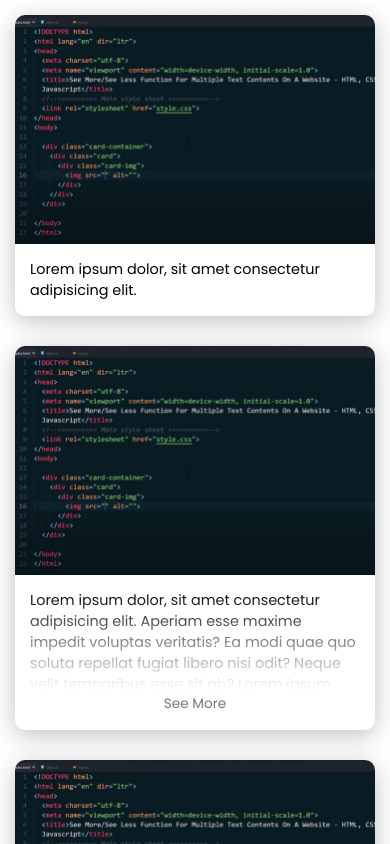
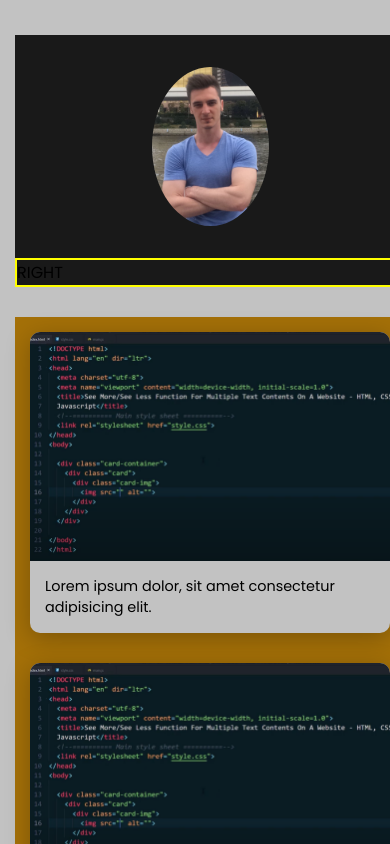
Before and after one commit to KirilKai/KirilKai.github.io, a plain HTML site: page index.html in a window 390 px wide. Shown: the top 844 px of the page. Drawn offline with Linux system fonts and the light colour scheme.

Commit message:
About me section added

```diff
--- a/index.html
+++ b/index.html
@@ -3,10 +3,23 @@
   <head>
     <meta charset="UTF-8" />
     <meta name="viewport" content="width=device-width, initial-scale=1.0" />
-    <title>Kiril's Portfolio</title>
+    <title>Kiril's Projects</title>
     <link rel="stylesheet" href="style.css" />
   </head>
   <body>
+    <div class="about-me-container">
+      <div class="about-me-left">
+        <figure class="img-container">
+          <img class="profile-pic" src="images/profilepic.jpg" alt="" />
+        </figure>
+      </div>
+      <div class="about-me-right">
+        <p>RIGHT</p>
+      </div>
+    </div>
+
+    <!--CARDS-->
+    <div class="card-section">
       <div class="card-container">
         <div class="card">
           <div class="card-img">
@@ -30,11 +43,11 @@
               repellat fugiat libero nisi odit? Neque velit temporibus esse sit
               ab? Lorem ipsum dolor, sit amet consectetur adipisicing elit.
               Aperiam esse maxime impedit voluptas veritatis? Ea modi quae quo
-            soluta repellat fugiat libero nisi odit? Neque velit temporibus esse
-            sit ab? Lorem ipsum dolor, sit amet consectetur adipisicing elit.
-            Aperiam esse maxime impedit voluptas veritatis? Ea modi quae quo
-            soluta repellat fugiat libero nisi odit? Neque velit temporibus esse
-            sit ab?
+              soluta repellat fugiat libero nisi odit? Neque velit temporibus
+              esse sit ab? Lorem ipsum dolor, sit amet consectetur adipisicing
+              elit. Aperiam esse maxime impedit voluptas veritatis? Ea modi quae
+              quo soluta repellat fugiat libero nisi odit? Neque velit
+              temporibus esse sit ab?
             </p>
             <span class="see-more-btn">See More </span>
           </div>
@@ -50,22 +63,23 @@
               repellat fugiat libero nisi odit? Neque velit temporibus esse sit
               ab? Lorem ipsum dolor, sit amet consectetur adipisicing elit.
               Aperiam esse maxime impedit voluptas veritatis? Ea modi quae quo
-            soluta repellat fugiat libero nisi odit? Neque velit temporibus esse
-            sit ab? Lorem ipsum dolor, sit amet consectetur adipisicing elit.
-            Aperiam esse maxime impedit voluptas veritatis? Ea modi quae quo
-            soluta repellat fugiat libero nisi odit? Neque velit temporibus esse
-            sit ab? Lorem ipsum dolor, sit amet consectetur adipisicing elit.
-            Aperiam esse maxime impedit voluptas veritatis? Ea modi quae quo
-            soluta repellat fugiat libero nisi odit? Neque velit temporibus esse
-            sit ab? Lorem ipsum dolor, sit amet consectetur adipisicing elit.
-            Aperiam esse maxime impedit voluptas veritatis? Ea modi quae quo
-            soluta repellat fugiat libero nisi odit? Neque velit temporibus esse
-            sit ab? Lorem ipsum dolor, sit amet consectetur adipisicing elit.
-            Aperiam esse maxime impedit voluptas veritatis? Ea modi quae quo
-            soluta repellat fugiat libero nisi odit? Neque velit temporibus esse
-            sit ab?
+              soluta repellat fugiat libero nisi odit? Neque velit temporibus
+              esse sit ab? Lorem ipsum dolor, sit amet consectetur adipisicing
+              elit. Aperiam esse maxime impedit voluptas veritatis? Ea modi quae
+              quo soluta repellat fugiat libero nisi odit? Neque velit
+              temporibus esse sit ab? Lorem ipsum dolor, sit amet consectetur
+              adipisicing elit. Aperiam esse maxime impedit voluptas veritatis?
+              Ea modi quae quo soluta repellat fugiat libero nisi odit? Neque
+              velit temporibus esse sit ab? Lorem ipsum dolor, sit amet
+              consectetur adipisicing elit. Aperiam esse maxime impedit voluptas
+              veritatis? Ea modi quae quo soluta repellat fugiat libero nisi
+              odit? Neque velit temporibus esse sit ab? Lorem ipsum dolor, sit
+              amet consectetur adipisicing elit. Aperiam esse maxime impedit
+              voluptas veritatis? Ea modi quae quo soluta repellat fugiat libero
+              nisi odit? Neque velit temporibus esse sit ab?
             </p>
             <span class="see-more-btn">See More </span>
+          </div>
         </div>
       </div>
     </div>
--- a/style.css
+++ b/style.css
@@ -1,3 +1,4 @@
+/*#region Basic*/
 @import url('https://fonts.googleapis.com/css2?family=Poppins:wght@200;400&display=swap');
 
 * {
@@ -6,15 +7,67 @@
   box-sizing: border-box;
   font-family: 'Poppins', sans-serif;
 }
+html {
+  max-width: 1200px;
+  margin: 0 auto;
+}
 
 body {
-  background: #ffff;
+  margin-top: 20px;
+  margin-bottom: 20px;
+  background-color: rgb(194, 194, 194);
   min-height: 100vh;
+  display: flex;
+  flex-direction: column;
+}
+/*#endregion Basic*/
+
+/*#region About*/
+.about-me-container {
+  display: flex;
+  width: 100%;
+  margin: 30px;
+  margin: 0 auto;
+  background-color: #191919;
+  margin-bottom: 20px;
+}
+
+.about-me-left {
+  width: 30%;
+}
+
+.img-container {
+  position: relative;
+  margin: 2rem auto;
   display: flex;
   justify-content: center;
   align-items: center;
 }
 
+.profile-pic {
+  border-radius: 50%;
+  max-width: fit-content;
+  max-height: fit-content;
+  width: 80%;
+  height: 80%;
+}
+
+.about-me-right {
+  width: 70%;
+  border: 2px solid yellow;
+}
+/*#endregion About*/
+
+/*#region Cards*/
+
+.card-section {
+  width: 100%;
+  background-color: #a47008;
+  display: flex;
+  justify-content: center;
+  align-items: center;
+  margin: 0 auto;
+}
 .card-container {
   display: flex;
   justify-content: center;
@@ -26,7 +79,7 @@ body {
 
 .card {
   position: relative;
-  background: #ffff;
+  background-color: rgb(194, 194, 194);
   width: 350px;
   box-shadow: 0 5px 25px rgba(2, 2, 2, 0.25);
   border-radius: 10px;
@@ -69,7 +122,7 @@ body {
   left: 0;
   width: 100%;
   height: 100%;
-  background: linear-gradient(to top, #fff, transparent);
+  background: linear-gradient(to top, rgb(194, 194, 194), transparent);
   display: none;
 }
 
@@ -88,8 +141,28 @@ body {
 .card-content .see-more-btn:hover {
   color: #111;
 }
+/*#endregion Cards*/
 
+/*#region Media*/
 @media screen and (max-width: 450px) {
+  .about-me-container {
+    width: 100%;
+    margin: 15px;
+    flex-direction: column;
+  }
+  .about-me-left {
+    margin: 0 auto;
+  }
+  .profile-pic {
+    width: 100%;
+    height: 100%;
+  }
+  .about-me-right {
+    width: 100%;
+  }
+  .card-section {
+    margin: 15px;
+  }
   .card-container {
     margin: 15px;
   }
@@ -102,3 +175,4 @@ body {
     height: auto;
   }
 }
+/*#endregion Media*/
```
Also changed, not shown: images/profilepic.jpg (added). Lines whose indentation alone changed are shown as unchanged.
